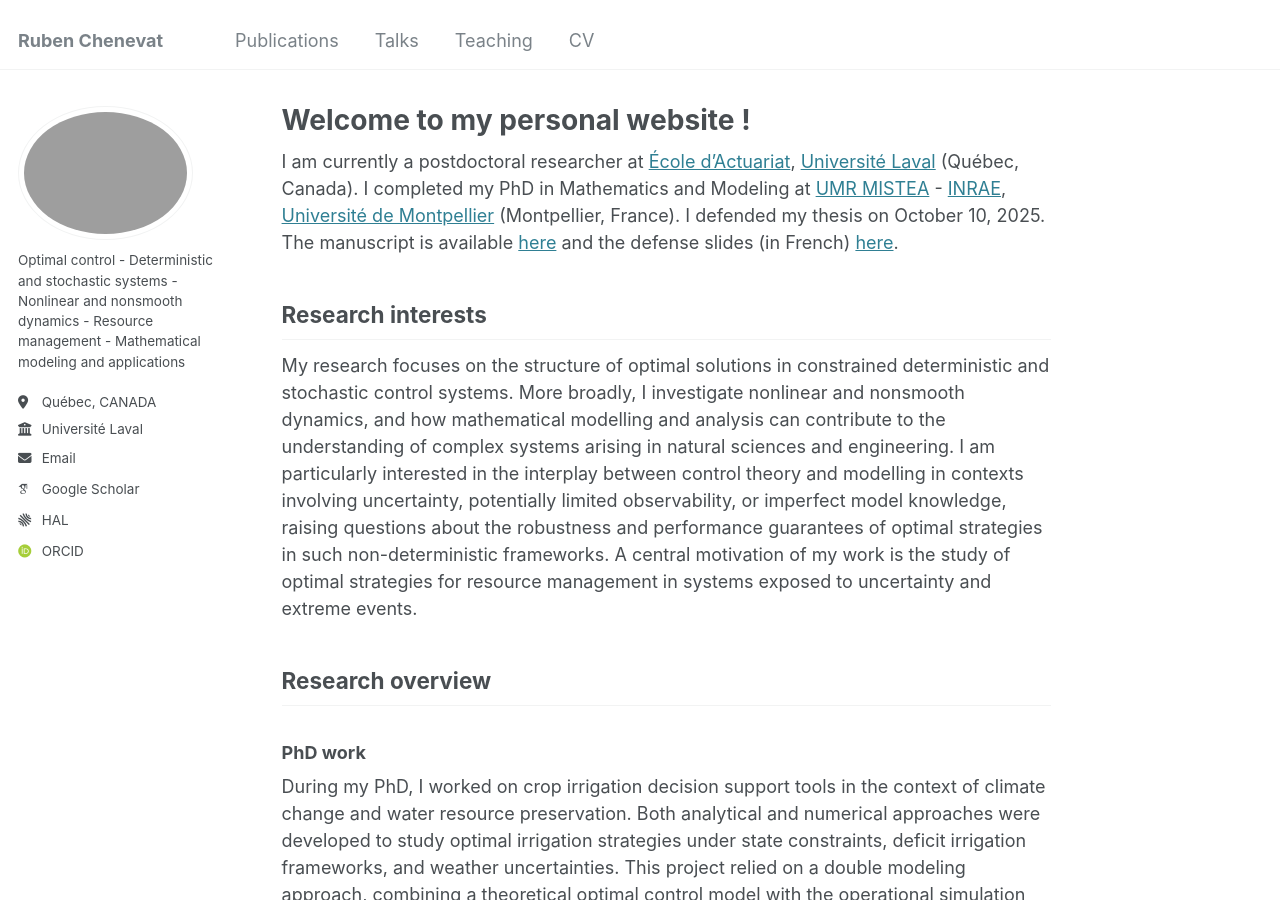
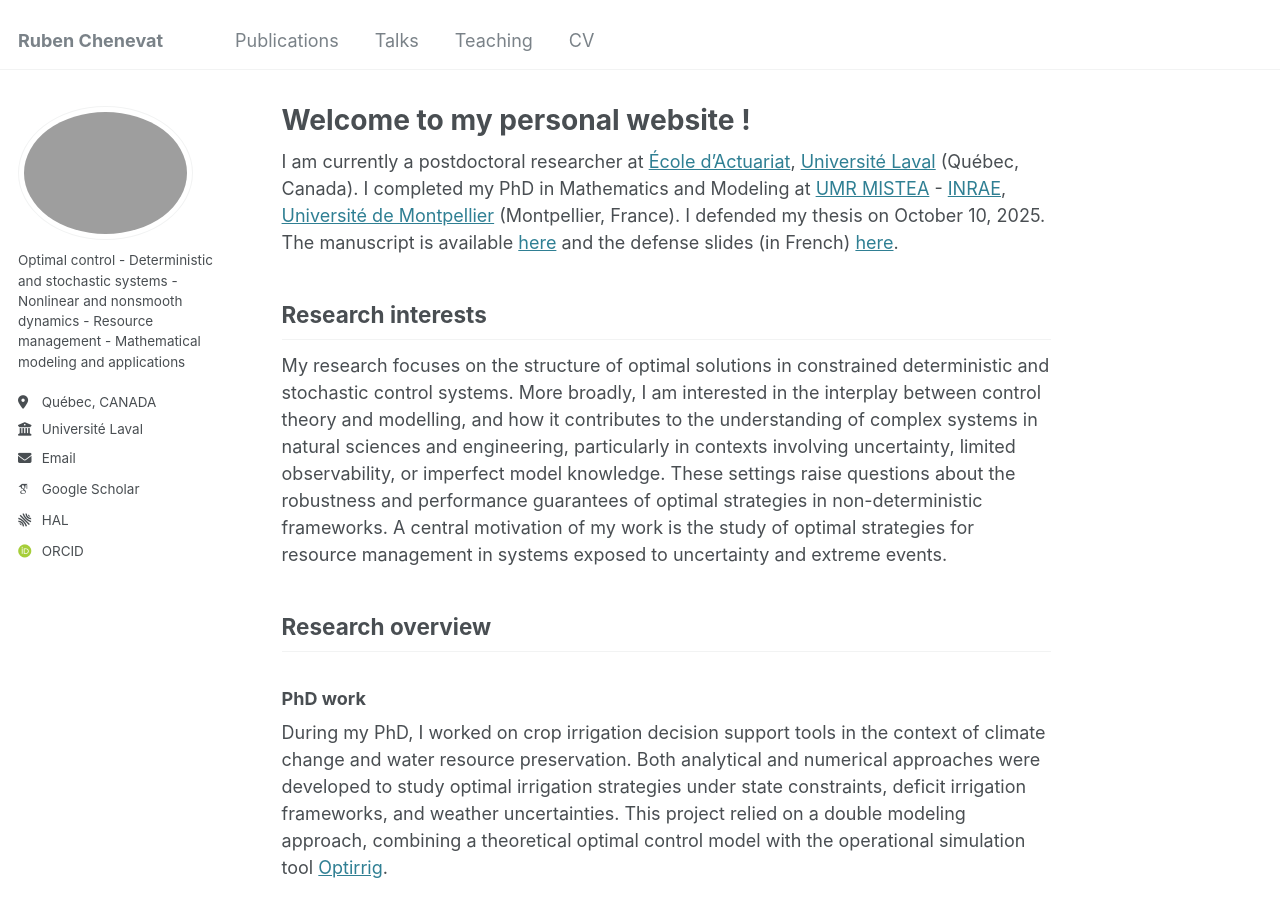
Before and after one commit to rubenchenevat/rubenchenevat.github.io, a Jekyll site: the page built from _pages/about.md, in a window 1280 px wide and 900 px high. Built offline with Jekyll 4.4.1, drawn with Linux system fonts in a browser that asks for light colours; some web fonts are replaced.

Commit message:
Update about.md

```diff
--- a/_pages/about.md
+++ b/_pages/about.md
@@ -12,7 +12,7 @@ I am currently a postdoctoral researcher at [&Eacute;cole d'Actuariat](https://w
 
 ## Research interests
 
-My research focuses on the structure of optimal solutions in constrained deterministic and stochastic control systems. More broadly, I investigate nonlinear and nonsmooth dynamics, and how mathematical modelling and analysis can contribute to the understanding of complex systems arising in natural sciences and engineering. I am particularly interested in the interplay between control theory and modelling in contexts involving uncertainty, potentially limited observability, or imperfect model knowledge, raising questions about the robustness and performance guarantees of optimal strategies in such non-deterministic frameworks. A central motivation of my work is the study of optimal strategies for resource management in systems exposed to uncertainty and extreme events.
+My research focuses on the structure of optimal solutions in constrained deterministic and stochastic control systems. More broadly, I am interested in the interplay between control theory and modelling, and how it contributes to the understanding of complex systems in natural sciences and engineering, particularly in contexts involving uncertainty, limited observability, or imperfect model knowledge. These settings raise questions about the robustness and performance guarantees of optimal strategies in non-deterministic frameworks. A central motivation of my work is the study of optimal strategies for resource management in systems exposed to uncertainty and extreme events.
 
 
 ## Research overview
```
